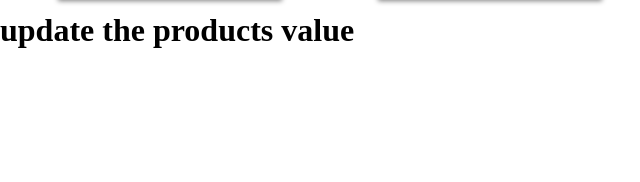
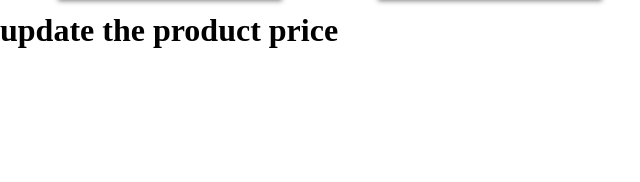
Before and after one commit to itz-travelling-light/the-story-of-hitman, a plain HTML site: page index.html in a window 1280 px wide. Shown: the part 510-692 px from the top of the page, 0-640 px from the left. Drawn offline with Linux system fonts and the light colour scheme.

Commit message:
file add

```diff
--- a/index.html
+++ b/index.html
@@ -45,10 +45,11 @@
         <button>Add to cart</button>
     </div>
 </div>
+<h1>update the product price</h1>
 <footer>
     <p>Designed by Gokul</p>
 </footer>
-<h1>update the products value</h1>
+
 
 
 
```
